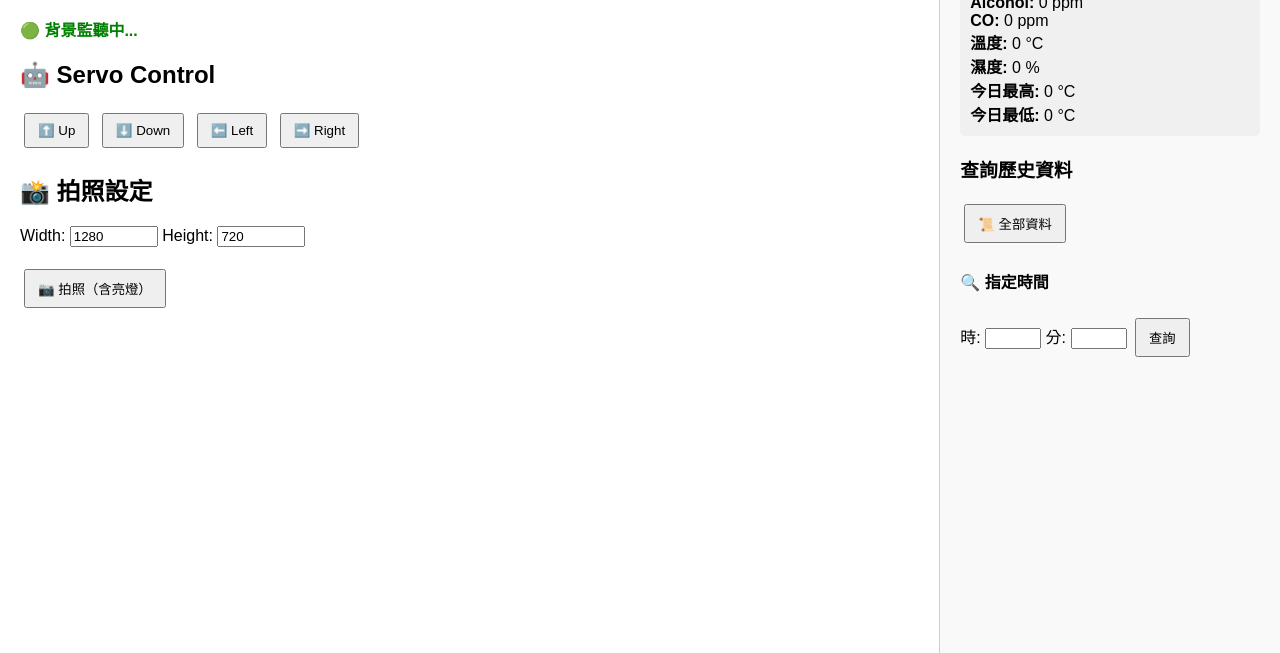
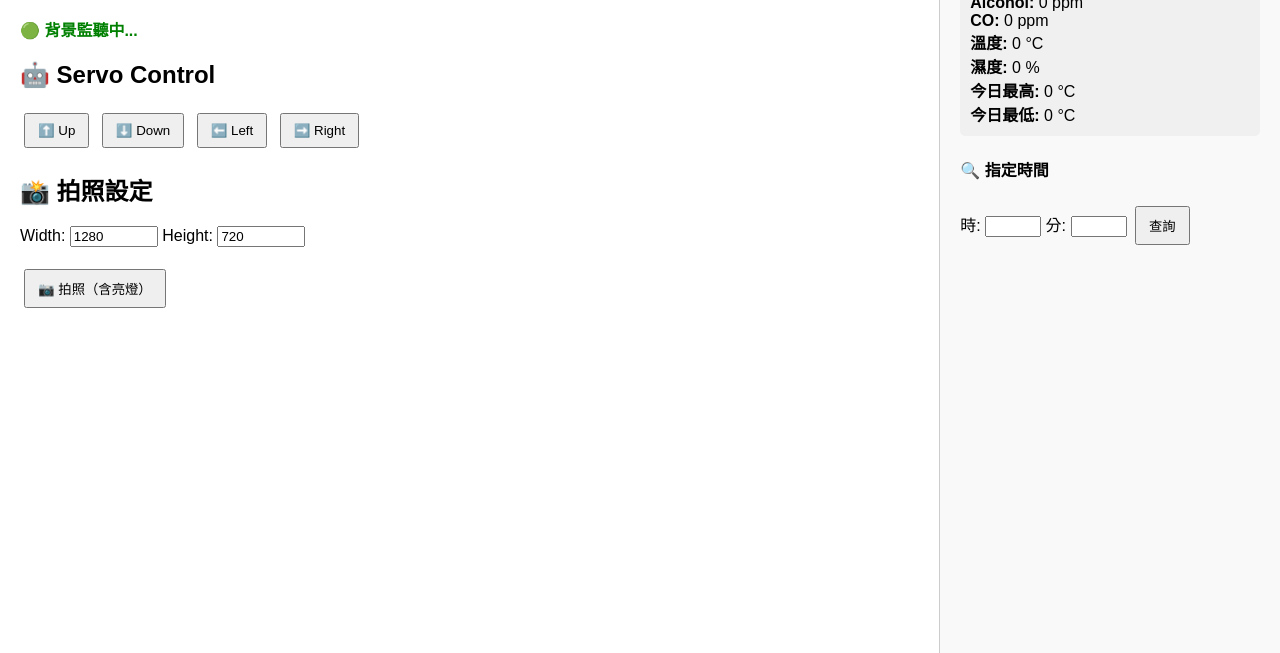
Before and after one commit to Mikebebest/iSpan_finalProject, a plain HTML site: page index.html in a window 1280 px wide. Shown: the part 147-800 px from the top of the page. Drawn offline with nearby package versions, Linux system fonts and the light colour scheme; no server answers.

Commit message:
v2 查詢資料修改

```diff
--- a/index.html
+++ b/index.html
@@ -72,10 +72,10 @@
       <div><b>今日最低:</b> <span id="mintemperature">0</span> °C</div>
     </div>
 
-    <h3>查詢歷史資料</h3>
+    <!--<h3>查詢歷史資料</h3>
     <button onclick="fetchHistory()">📜 全部資料</button>
     <div id="history"></div>
-
+  -->
     <h4>🔍 指定時間</h4>
     <label>時: <input type="number" id="hour" min="0" max="23" /></label>
     <label>分: <input type="number" id="minute" min="0" max="59" /></label>
```
